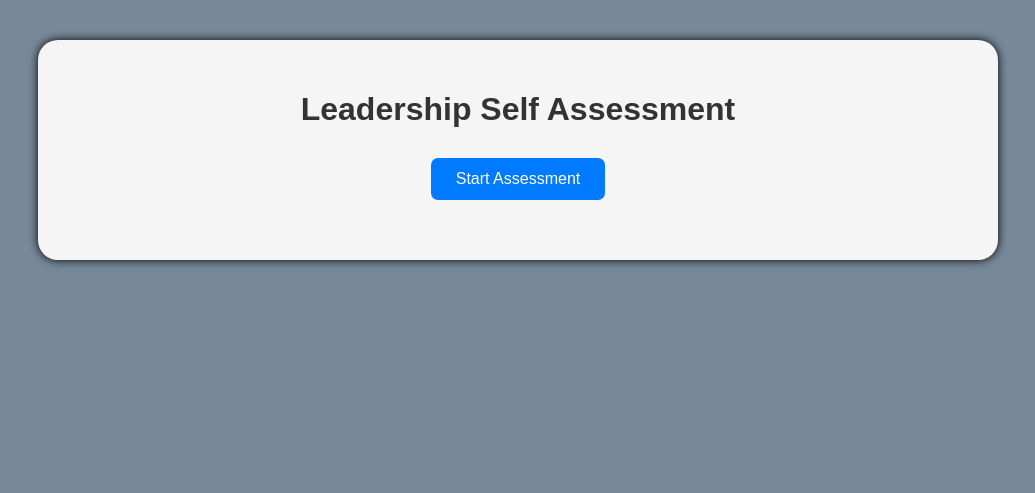
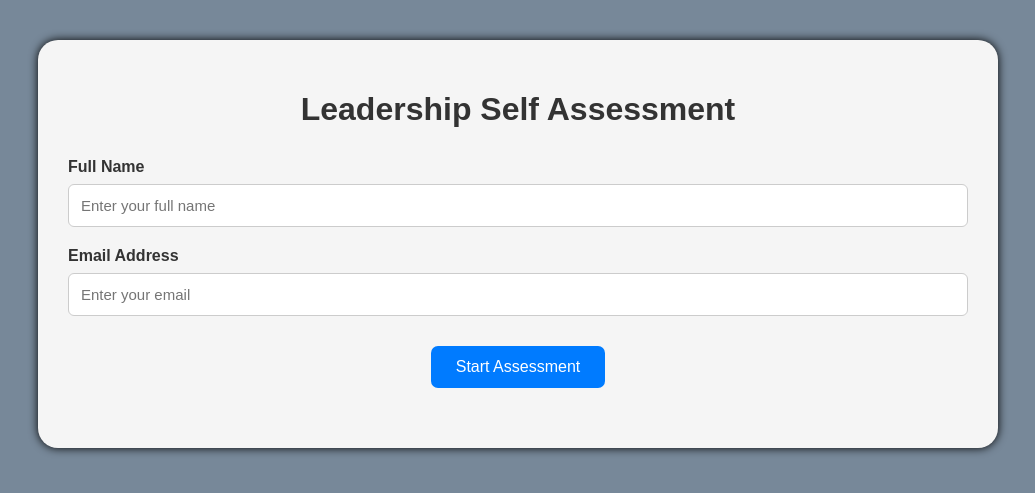
Before and after one commit to Keerthan-17/leadership-self-assessment, a Django app: page / in a window 1280 px wide. Shown: the top 493 px of the page, without its empty margins (122-1157 px from the left). Run offline with Django 5.2, Linux system fonts and the light colour scheme.

Commit message:
add username and email input.

```diff
--- a/static/css/index.css
+++ b/static/css/index.css
@@ -19,6 +19,34 @@ h1 {
   text-align: center;
   margin-bottom: 30px;
   color: #333;
+}
+
+.user-details {
+  margin-bottom: 30px;
+}
+
+.input-group {
+  display: flex;
+  flex-direction: column;
+  margin-bottom: 20px;
+}
+
+.input-group label {
+  margin-bottom: 8px;
+  font-weight: bold;
+  color: #333;
+}
+
+.input-group input {
+  padding: 12px;
+  border: 1px solid #ccc;
+  border-radius: 6px;
+  font-size: 15px;
+  outline: none;
+}
+
+.input-group input:focus {
+  border-color: #007bff;
 }
 
 #startBtn {
--- a/templates/index.html
+++ b/templates/index.html
@@ -11,13 +11,27 @@
 
   <div class="container">
     <h1>Leadership Self Assessment</h1>
-    <button id="startBtn">Start Assessment</button>
+
+    <form method="POST" id="assessmentForm" action="result">
+      {% csrf_token %}
+
+      <!-- User Details -->
+      <div class="user-details">
+
+        <div class="input-group">
+          <label for="name">Full Name</label>
+          <input type="text" id="name" name="name" placeholder="Enter your full name" required>
+        </div>
+
+        <div class="input-group">
+            <label for="email">Email Address</label>
+            <input type="email" id="email" name="email" placeholder="Enter your email"required>
+        </div>
+      </div>
+      <button id="startBtn" type="button">Start Assessment</button>
 
     <!-- Assessment Section -->
-    <div id="assessmentSection" class="hidden">
-
-      <form action="result" method="POST">
-        {% csrf_token %}
+      <div id="assessmentSection" class="hidden">
         <div class="question-box">
           <p>1. I make decisions confidently even under pressure.</p>
 
@@ -127,9 +141,9 @@
         </div>
 
         <button type="submit" class="submit-btn">Submit Assessment</button>
-      </form>
-    </div>
-    </div>
+      </div>
+    </form>
+  </div>
 
   <script>
       const startBtn = document.getElementById("startBtn");
--- a/templates/result.html
+++ b/templates/result.html
@@ -4,6 +4,7 @@
   <meta charset="UTF-8">
   <meta name="viewport" content="width=device-width, initial-scale=1.0">
   <title>Assessment Result</title>
+  {% load static %}
   <link rel="stylesheet" href="{% static 'css/result.css' %}">
 </head>
 <body>
```
